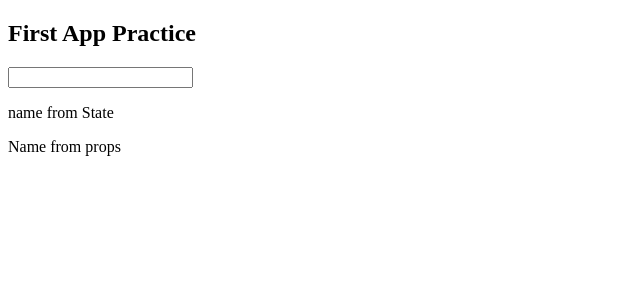
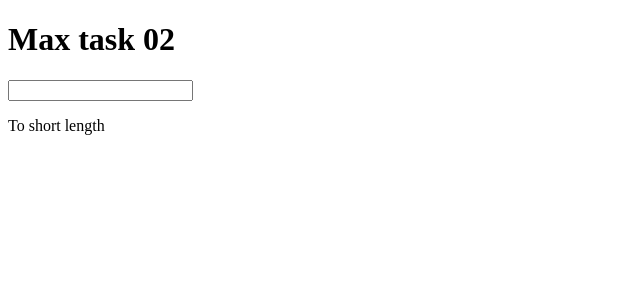
Before and after one commit to BojanMijatovic/start-with-react, a React (Create React App) app in the folder practice-and-examples/: page / in a window 1280 px wide. Shown: the top 300 px of the page, without its empty margins (0-640 px from the left). Built offline with nearby package versions, Linux system fonts and the light colour scheme.

Commit message:
Time to Practice - Lists & Conditionals

```diff
--- /dev/null
+++ b/practice-and-examples/src/NewTask.js
@@ -0,0 +1,29 @@
+import React from 'react';
+import ValidationComponent from './newTask/ValidationComponent';
+
+class NewTask extends React.Component {
+  state = {
+    charLength: ''
+  }
+
+
+  showLengthChar = (e) => {
+    this.setState({ charLength: e.target.value })
+  }
+
+
+  render() {
+    return (
+      <div>
+        <h1>Max task 02</h1>
+        <input type='text'
+          onChange={(e) => this.showLengthChar(e)}
+          value={this.state.charLength} />
+        <p>{this.state.charLength}</p>
+        <ValidationComponent inputLength={this.state.charLength.length} />
+      </div>
+    )
+  }
+}
+
+export default NewTask;
--- a/practice-and-examples/src/index.js
+++ b/practice-and-examples/src/index.js
@@ -1,6 +1,7 @@
 import React from 'react';
 import ReactDOM from 'react-dom';
 // import App from './App';
-import MaxCourse from './MaxCourse'
+// import MaxCourse from './MaxCourse'
+import NewTask from './NewTask';
 
-ReactDOM.render(<MaxCourse />, document.querySelector('#root'));
+ReactDOM.render(<NewTask />, document.querySelector('#root'));
--- /dev/null
+++ b/practice-and-examples/src/newTask/ValidationComponent.js
@@ -0,0 +1,15 @@
+import React from 'react';
+
+const ValidationComponent = (props) => {
+  return (
+    <div>
+      {props.inputLength > 5 ?
+        'Good length off text'
+        : 'To short length'
+      }
+    </div>
+  )
+}
+
+
+export default ValidationComponent;
```
Also changed, not shown: 2 other files (tests, documents, lock files or other folders).
